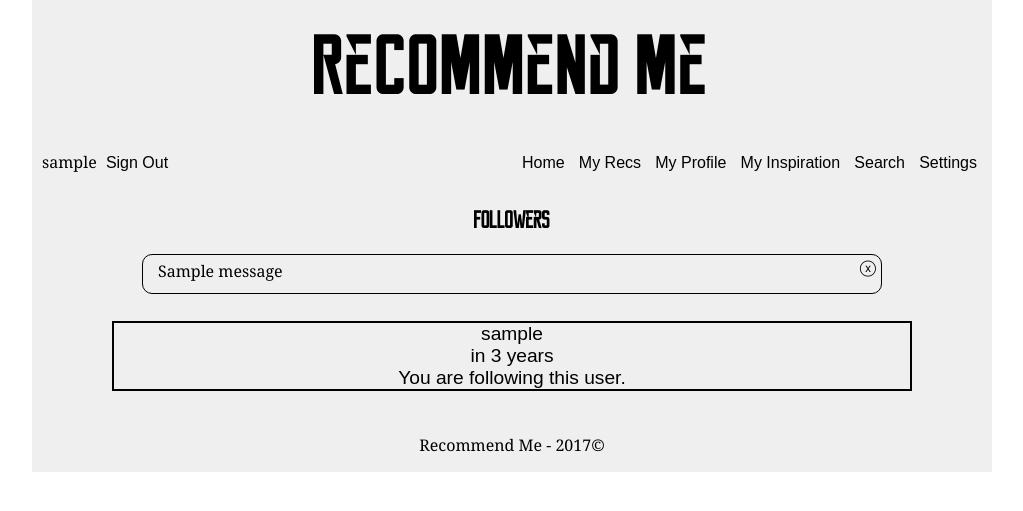
After one commit to brian-w-projects/mysite, a Flask app: page /personal/relationships2 in a window 1280 px wide. The commit adds this page. Shown: the top 511 px of the page, without its empty margins (128-1151 px from the left). Run offline with Flask 2, Linux system fonts and the light colour scheme; a user stored in the database is signed in; tables that the repository leaves empty hold one stand-in row (values such as "Sample post"); one stand-in notice (Sample message) is shown; some libraries are stand-ins or nearby versions.

Commit message:
added followers and following page

```diff
--- a/app/personal/views.py
+++ b/app/personal/views.py
@@ -14,7 +14,8 @@ def update():
     form = ChangeForm(request.form)
     if request.method == 'POST':
         if form.validate():
-            current_user.password = form.password.data
+            if form.password.data != '':
+                current_user.password = form.password.data
             current_user.updates = form.updates.data
             current_user.display=int(form.limit.data)
             current_user.about_me = form.about_me.data
@@ -22,7 +23,7 @@ def update():
             db.session.commit()
             flash(u'\u2713 Your profile has been successfully updated')
         else:
-            if form.errors['about_me']:
+            if 'about_me' in form.errors:
                 flash(u'\u2717 About Me may only be 500 characters')
             if 0 < len(form.password.data) < 8:
                 flash(u'\u2717 Passwords must be at least 8 characters')
@@ -170,3 +171,15 @@ def edit(post_id):
     form.public.data = display_recs.public
     form.text.data = display_recs.text
     return render_template('personal/edit.html', form=form)
+
+@personal.route('/relationships')
+@login_required
+def relationships():
+    to_return = current_user.following.order_by(Followers.timestamp.desc())
+    return render_template('personal/relationships.html', display_names=to_return)
+
+@personal.route('/relationships2')
+@login_required
+def relationships2():
+    to_return = current_user.followed_by.order_by(Followers.timestamp.desc())
+    return render_template('personal/relationships2.html', display_names=to_return)
--- a/app/static/css/formstyle.css
+++ b/app/static/css/formstyle.css
@@ -29,7 +29,7 @@
     clear:both;
 }
 
-#submit, #follow{
+#submit, #follow, .to_check{
     color: #444444;
     text-shadow: 0px 1px 1px #fff;
     border: 1px solid #efefef;
@@ -42,7 +42,7 @@
     border-radius: 10px;
 }
 
-#submit:hover, #follow:hover{
+#submit:hover, #follow:hover, .to_check:hover{
     color: #333333;
     border: 1px solid #a3a3a3;
     border-top: 2px solid #b2b2b2;
--- a/app/templates/base.html
+++ b/app/templates/base.html
@@ -5,6 +5,7 @@
   {% import 'macros/postmacro.html' as postmacro %}
   {% import 'macros/flashmacro.html' as flashmacro %}
   {% import 'macros/commentmacro.html' as commentmacro %}
+  {% import 'macros/namemacro.html' as namemacro %}
   <head>
     {% block head %}
       <meta charset='utf-8'>
@@ -34,7 +35,14 @@
                 <li><a href="{{url_for('main.index', _scheme='https', _external=True)}}">Home</a></li>
                 <li><a href="{{url_for('personal.post', _scheme='https', _external=True)}}">My Recs</a></li>
                 <li><a href="{{url_for('personal.profile', _scheme='https', _external=True)}}">My Profile</a></li>
-                <li><a href="{{url_for('personal.following', _scheme='https', _external=True)}}">My Inspiration</a></li>
+                <div class='submenu-container'>
+                  <li class='s'><a href="{{url_for('personal.following', _scheme='https', _external=True)}}">My Inspiration</a></li>
+                  <div class='submenu'>
+                    <a href="{{url_for('personal.following', _scheme='https', _external=True)}}">My Inspiration</a>
+                    <a href="{{url_for('personal.relationships', _scheme='https', _external=True)}}">Following</a>
+                    <a href="{{url_for('personal.relationships2', _scheme='https', _external=True)}}">Followers</a>
+                  </div><!--submenu-->
+                </div><!--submenu-container-->
                 <div class='submenu-container'>
                   <li class='s'><a href="{{url_for('main.search', _scheme='https', _external=True)}}">Search</a></li>
                   <div class='submenu'>
--- /dev/null
+++ b/app/templates/macros/namemacro.html
@@ -0,0 +1,45 @@
+{% macro render_names(display_names, moment) %}
+  {% if display_names.count() != 0 %}
+    {% for name in display_names %}
+      <div class='name'>
+        <button class='rec change to_check' id='{{name.following}}'>Following</button>
+        <a href="{{url_for('personal.profile', id=name.following, _scheme='https', _external=True)}}">
+          <p class='loadMore'>
+            {{name.who.username}}
+            <br/>
+            {{moment(name.timestamp).fromNow()}}
+            <br/>
+          </p>
+        </a>
+      </div><!--name-->
+      <br/>
+    {% endfor %}
+  {% else %}
+    <p>You aren't following anyone! Go to a user's profile to start following them.</p>
+  {% endif %}
+{% endmacro %}
+
+{% macro render_names2(display_names, current_user, moment) %}
+  {% if display_names.count() != 0 %}
+    {% for name in display_names %}
+      <div class='name'>
+        <a href="{{url_for('personal.profile', id=name.follower, _scheme='https', _external=True)}}">
+          <p class='loadMore'>
+            {{name.user.username}}
+            <br/>
+            {{moment(name.timestamp).fromNow()}}
+            <br/>
+            {% if current_user.following.filter_by(following=name.follower).count() != 0 %}
+              You are following this user.
+            {% else %}
+              You are NOT following this user.
+            {% endif %}
+          </p>
+        </a>
+      </div><!--name-->
+      <br/>
+    {% endfor %}
+  {% else %}
+    <p>Nobody is following you! Post some Recs to get followers.</p>
+  {% endif %}
+{% endmacro %}
--- /dev/null
+++ b/app/templates/personal/relationships2.html
@@ -0,0 +1,24 @@
+<!DOCTYPE html>
+{% extends 'onecoloumn.html' %}
+<html>
+<head>
+  {% block head %}
+    {{super()}}
+    <link href="{{url_for('static', filename='css/poststyle.css')}}" type='text/css', rel='stylesheet'/>
+    <link href="{{url_for('static', filename='css/formstyle.css')}}" type='text/css', rel='stylesheet'/>
+  {% endblock %}
+</head>
+<body>
+  {% block maincontent %}
+    <div class='w940'>
+      <div class='w940-center'>
+          <h2 class='rec'>Followers</h2>
+          {{ flashmacro.render_flash(get_flashed_messages()) }}
+      </div><!--w940-center-->
+    </div><!--w940-->
+    <div class='listrecs'>
+      {{namemacro.render_names2(display_names, current_user, moment)}}
+    </div>
+  {% endblock %}
+</body>
+</html>
```
Also changed, not shown: app/static/css/profilestyle.css (+13 -0 lines), app/static/js/relationshipjs.js (added, +22 -0 lines), app/templates/personal/profile.html (+10 -2 lines), app/templates/personal/relationships.html (added, +28 -0 lines), manage.py (+6 -5 lines).
